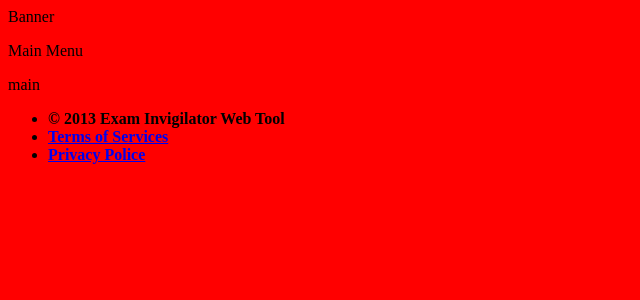
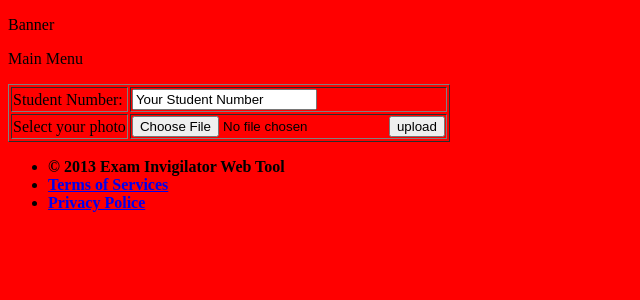
Before and after one commit to qkzhu/ExamInvigilatorWeb, a CodeIgniter app: page / in a window 1280 px wide. Shown: the top 300 px of the page, without its empty margins (0-640 px from the left). Run offline with CodeIgniter, Linux system fonts and the light colour scheme.

Commit message:
Implement basic uploading function, but no checking, no preview yet

```diff
--- a/application/config/autoload.php
+++ b/application/config/autoload.php
@@ -64,7 +64,7 @@ $autoload['libraries'] = array();
 |	$autoload['helper'] = array('url', 'file');
 */
 
-$autoload['helper'] = array();
+$autoload['helper'] = array('form', 'url');
 
 
 /*
--- a/application/controllers/PhotoUploader.php
+++ b/application/controllers/PhotoUploader.php
@@ -2,26 +2,45 @@
 
 class PhotoUploader extends CI_Controller {
 
-	/**
-	 * Index Page for this controller.
-	 *
-	 * Maps to the following URL
-	 * 		http://example.com/index.php/welcome
-	 *	- or -
-	 * 		http://example.com/index.php/welcome/index
-	 *	- or -
-	 * Since this controller is set as the default controller in
-	 * config/routes.php, it's displayed at http://example.com/
-	 *
-	 * So any other public methods not prefixed with an underscore will
-	 * map to /index.php/welcome/<method_name>
-	 * @see http://codeigniter.com/user_guide/general/urls.html
-	 */
+	function __construct()
+	{
+		parent::__construct();
+	}
+
 	public function index()
 	{
 		$data['main'] = 'view_main';
-		$data['style'] = 'style.css';
+		$data['error'] = '';
 		$this->load->view('includes/template', $data);
+	}
+
+
+	// TODO: check if same student has uploaded photo before
+	function do_upload()
+	{
+		$config['upload_path'] = './uploads/';
+		$config['allowed_types'] = 'gif|jpg|png';
+		$config['max_size']	= '100';
+		$config['max_width']  = '1024';
+		$config['max_height']  = '768';
+
+		$this->load->library('upload', $config);
+
+		if ( ! $this->upload->do_upload())
+		{
+			$error = array('error' => $this->upload->display_errors());
+
+			$this->load->view('view_main', $error);
+		}
+		else
+		{
+			$data = array('upload_data' => $this->upload->data());
+
+			$data['std_num'] = $_POST['std_num'];
+
+			$this->load->view('view_upload_success', $data);
+		}
+
 	}
 }
 
--- a/application/views/includes/template.php
+++ b/application/views/includes/template.php
@@ -1,12 +1,13 @@
-<html>
+<!DOCTYPE html>
+
+<html lang="en">
 <head>
 	<meta http-equiv="Content-type" content="text/html; charset-utf-8" />
 
 	<title>Exam Invigilator Web Tool</title>
 
-	<?php if ( isset($style) ): ?>
-		<link rel="stylesheet" href="css/style.css" type="text/css" media="screen" />
-	<?php endif; ?>
+	<?php echo "<link rel='stylesheet' href='" . base_url() . "/css/style.css' type='text/css' media='screen' />"; ?>
+
 </head>
 <body>
 
--- a/application/views/view_main.php
+++ b/application/views/view_main.php
@@ -1 +1,25 @@
-<p>main</p>
+<div class="form">
+
+	<?php echo $error; ?>
+
+	<?php echo form_open_multipart('photoUploader/do_upload');?>
+
+		<table border="1">
+			<tr>
+				<td><?php echo form_label('Student Number:', 'std_num'); ?></td>
+				<td><?php echo form_input('std_num', 'Your Student Number'); ?></td>
+			</tr>
+			<tr>
+				<td><?php echo form_label('Select your photo', 'file'); ?></td>
+				<td>
+					<input type="file" name="userfile" size="20" />
+					<input type="submit" value="upload" />
+				</td>
+			</tr>
+
+		</table>
+
+	</form>
+
+
+</div>
```
Also changed, not shown: application/views/view_upload_success.php (added, +10 -0 lines).
